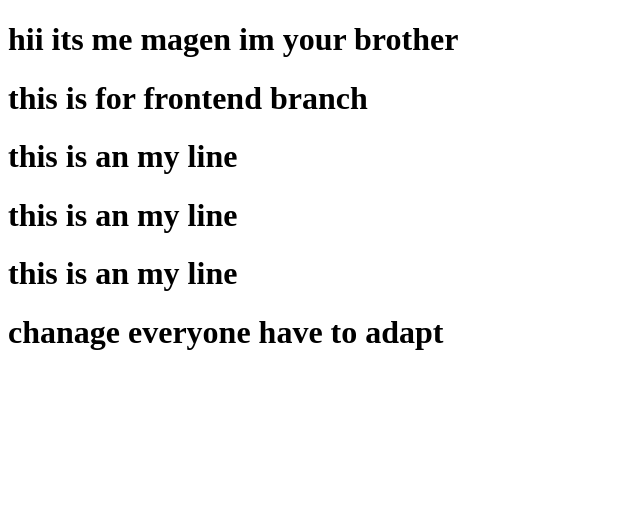
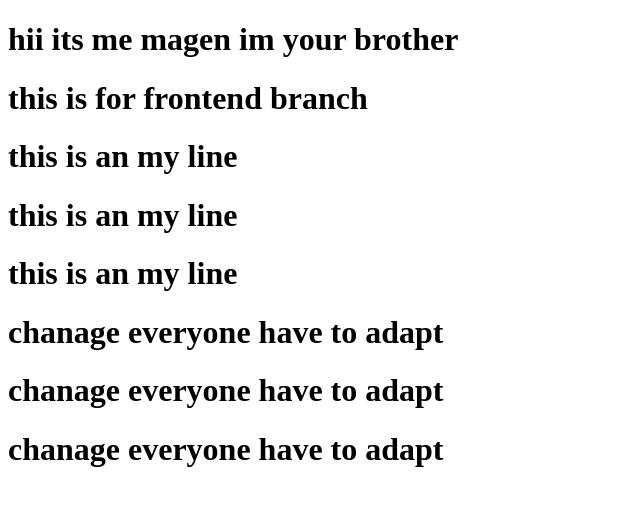
Before and after one commit to Ragavv2003/LEARNING123, a plain HTML site: page index.html in a window 1280 px wide. Shown: the whole page, without its empty margins (0-640 px from the left). Drawn offline with Linux system fonts and the light colour scheme.

Commit message:
!feat : an important line added

```diff
--- a/index.html
+++ b/index.html
@@ -12,6 +12,8 @@
     <h1>this is an my line</h1>
     <h1>this is an my line</h1>
     <h1>chanage everyone have to adapt </h1>
+    <h1>chanage everyone have to adapt </h1>
+    <h1>chanage everyone have to adapt </h1>
 
 
 </body>
```
